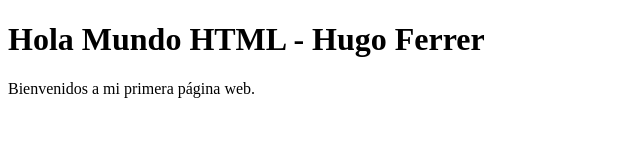
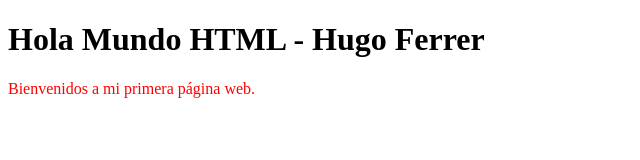
Before and after one commit to hugosnncheezz/hola-mundo-html, a plain HTML site: page index.html in a window 1280 px wide. Shown: the whole page, without its empty margins (0-640 px from the left). Drawn offline with Linux system fonts and the light colour scheme.

Commit message:
Cambios en el estilo de párrafo

```diff
--- a/index.html
+++ b/index.html
@@ -7,6 +7,6 @@
 </head>
 <body>
 	<h1>Hola Mundo HTML - Hugo Ferrer</h1>
-	<p>Bienvenidos a mi primera página web.</p>
+	<p style="color: red">Bienvenidos a mi primera página web.</p>
 </body>
 </html>
```
